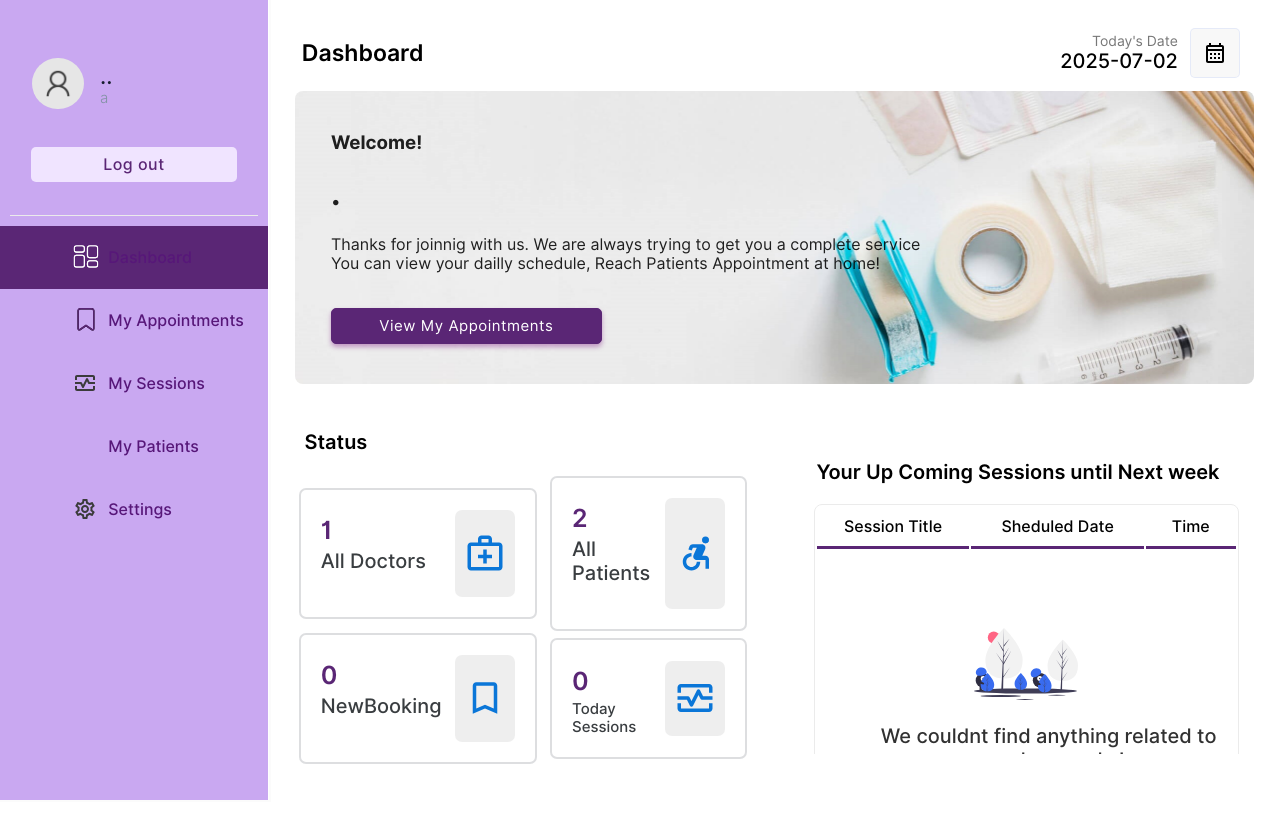
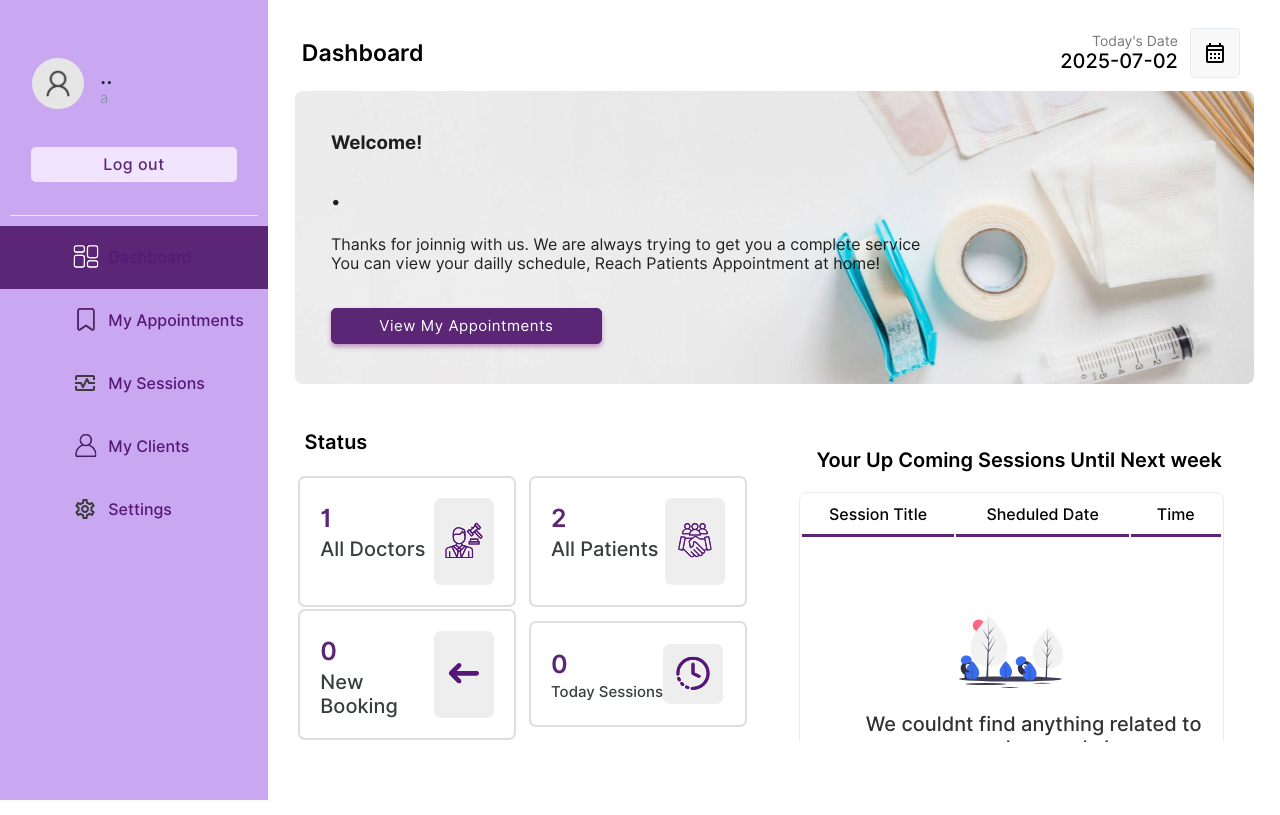
Before and after one commit to b1llchavez/SafeSpacePH, a PHP site: page /doctor/index.php in a window 1280 px wide. Run offline with PHP 8.4, Linux system fonts and the light colour scheme; a user stored in the database is signed in; data comes from the database, SQL or seed files in the repository; data that the repository does not hold is empty.

Commit message:
Update index.php

```diff
--- a/doctor/index.php
+++ b/doctor/index.php
@@ -93,12 +93,12 @@
 
                 <tr class="menu-row" >
                     <td class="menu-btn menu-icon-session">
-                        <a href="schedule.php" class="non-style-link-menu"><div><p class="menu-text">My Sessions</p></div></a>
+                        <a href="schedule.php" class="non-style-link-menu"><div><p class="menu-text">My Sessions</p></a></div>
                     </td>
                 </tr>
-                <tr class="menu-row" >
-                    <td class="menu-btn menu-icon-patient">
-                        <a href="patient.php" class="non-style-link-menu"><div><p class="menu-text">My Patients</p></a></div>
+               <tr class="menu-row" >
+                    <td class="menu-btn menu-icon-client">
+                        <a href="patient.php" class="non-style-link-menu"><div><p class="menu-text"> My Clients</p></a></div>
                     </td>
                 </tr>
                 <tr class="menu-row" >
@@ -199,7 +199,7 @@
                                                                     All Doctors &nbsp;&nbsp;&nbsp;&nbsp;&nbsp;&nbsp;
                                                                 </div>
                                                         </div>
-                                                                <div class="btn-icon-back dashboard-icons" style="background-image: url('../img/icons/doctors-hover.svg');"></div>
+                                                                <div class="btn-icon-back dashboard-icons" style="background-image: url('../img/icons/lawyers-hover.svg');"></div>
                                                     </div>
                                                 </td>
                                                 <td style="width: 25%;">
@@ -212,7 +212,7 @@
                                                                     All Patients &nbsp;&nbsp;&nbsp;&nbsp;&nbsp;
                                                                 </div>
                                                         </div>
-                                                                <div class="btn-icon-back dashboard-icons" style="background-image: url('../img/icons/patients-hover.svg');"></div>
+                                                                <div class="btn-icon-back dashboard-icons" style="background-image: url('../img/icons/clients-hover.svg');"></div>
                                                     </div>
                                                 </td>
                                                 </tr>
@@ -224,10 +224,10 @@
                                                                     <?php    echo $appointmentrow ->num_rows  ?>
                                                                 </div><br>
                                                                 <div class="h3-dashboard" >
-                                                                    NewBooking &nbsp;&nbsp;
+                                                                    New Booking &nbsp;&nbsp;
                                                                 </div>
                                                         </div>
-                                                                <div class="btn-icon-back dashboard-icons" style="margin-left: 0px;background-image: url('../img/icons/book-hover.svg');"></div>
+                                                                <div class="btn-icon-back dashboard-icons" style="margin-left: 0px; background-image: url('../img/icons/newbookings-hover.svg')"></div>
                                                     </div>
 
                                                 </td>
@@ -242,7 +242,7 @@
                                                                     Today Sessions
                                                                 </div>
                                                         </div>
-                                                                <div class="btn-icon-back dashboard-icons" style="background-image: url('../img/icons/session-iceblue.svg');"></div>
+                                                                <div class="btn-icon-back dashboard-icons" style="background-image: url('../img/icons/sessions-hover.svg');"></div>
                                                     </div>
                                                 </td>
 
@@ -262,10 +262,10 @@
 
 
 
-                                    <p id="anim" style="font-size: 20px;font-weight:600;padding-left: 40px;">Your Up Coming Sessions until Next week</p>
+                                    <p id="anim" style="font-size: 20px;font-weight:600;padding-left: 40px;">Your Up Coming Sessions Until Next week</p>
                                     <center>
                                         <div class="abc scroll" style="height: 250px;padding: 0;margin: 0;">
-                                        <table width="85%" class="sub-table scrolldown" border="0" >
+                                        <table width="85%" class="sub-table scrolldown" border="0" style="margin-left: -30px;">
                                         <thead>
 
                                         <tr>
```
